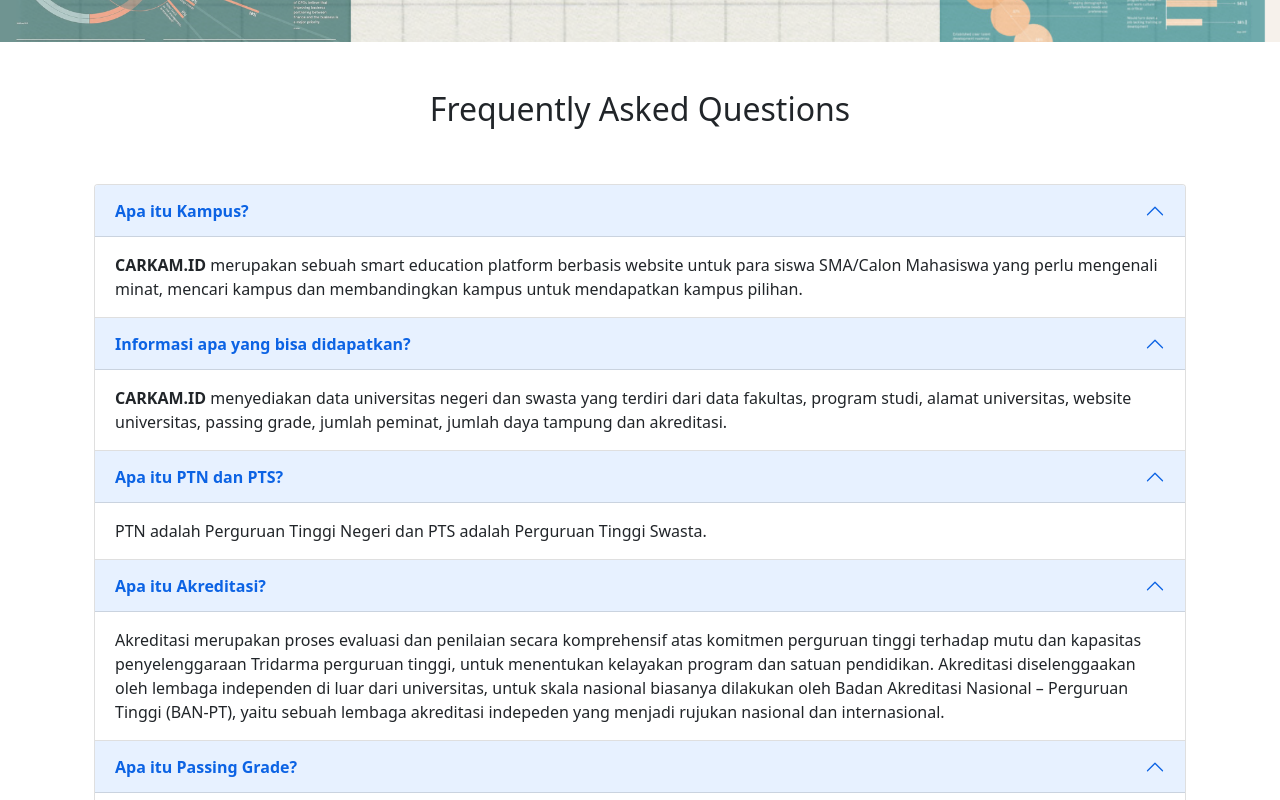
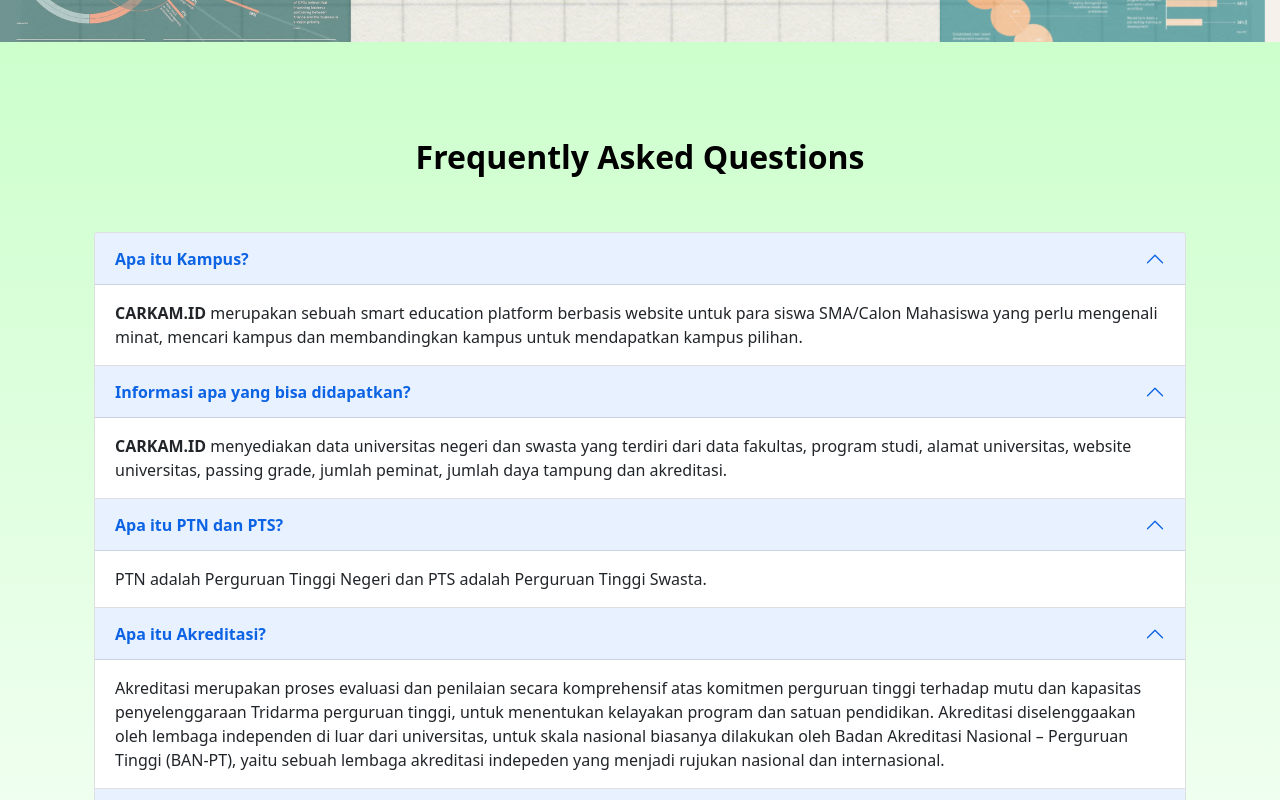
Before and after one commit to ariopri/Carkam, a React (Create React App) app in the folder front_end/: page /FAQ in a window 1280 px wide. Shown: the part 400-1200 px from the top of the page. Built offline with nearby package versions, Linux system fonts and the light colour scheme.

Commit message:
update footer & regist

```diff
--- a/front_end/package.json
+++ b/front_end/package.json
@@ -7,6 +7,7 @@
     "@testing-library/react": "^13.3.0",
     "@testing-library/user-event": "^13.5.0",
     "bootstrap": "^5.1.3",
+    "bootstrap-icons": "^1.8.3",
     "node-sass": "^7.0.1",
     "react": "^18.1.0",
     "react-bootstrap": "^2.4.0",
--- a/front_end/src/components/FAQItem/Isifaq.jsx
+++ b/front_end/src/components/FAQItem/Isifaq.jsx
@@ -1,180 +1,86 @@
-import { Container } from "react-bootstrap";
+import { Container } from 'react-bootstrap';
 
 const Isifaq = ({}) => {
   return (
     <>
+      <div className="sibaground">
         <div className="p-5">
           <Container>
             <Container>
-            <h2 className="d-flex justify-content-center pb-5">
-              Frequently Asked Questions
+              <h2 className="d-flex justify-content-center p-5 text-black">
+                <strong>Frequently Asked Questions</strong>
               </h2>
               <div class="accordion" id="accordionExample">
                 <div class="accordion-item">
                   <h3 class="accordion-header" id="headingOne">
-                  <button
-                    class="accordion-button"
-                    type="button"
-                    data-bs-toggle="collapse"
-                    data-bs-target="#collapseOne"
-                    aria-expanded="true"
-                    aria-controls="collapseOne"
-                  >
+                    <button class="accordion-button" type="button" data-bs-toggle="collapse" data-bs-target="#collapseOne" aria-expanded="true" aria-controls="collapseOne">
                       <strong>Apa itu Kampus?</strong>
                     </button>
                   </h3>
-                <div
-                  id="collapseOne"
-                  class="accordion-collapse collapse show"
-                  aria-labelledby="headingOne"
-                  data-bs-parent="#accordionExample"
-                >
+                  <div id="collapseOne" class="accordion-collapse collapse show" aria-labelledby="headingOne" data-bs-parent="#accordionExample">
                     <div class="accordion-body ">
-                    <strong> CARKAM.ID </strong> merupakan sebuah smart
-                    education platform berbasis website untuk para siswa
-                    SMA/Calon Mahasiswa yang perlu mengenali minat, mencari
-                    kampus dan membandingkan kampus untuk mendapatkan kampus
+                      <strong> CARKAM.ID </strong> merupakan sebuah smart education platform berbasis website untuk para siswa SMA/Calon Mahasiswa yang perlu mengenali minat, mencari kampus dan membandingkan kampus untuk mendapatkan kampus
                       pilihan.
                     </div>
                   </div>
                 </div>
                 <div class="accordion-item">
                   <h3 class="accordion-header" id="headingTwo">
-                  <button
-                    class="accordion-button"
-                    type="button"
-                    data-bs-toggle="collapse"
-                    data-bs-target="#collapseTwo"
-                    aria-expanded="true"
-                    aria-controls="collapseTwo"
-                  >
+                    <button class="accordion-button" type="button" data-bs-toggle="collapse" data-bs-target="#collapseTwo" aria-expanded="true" aria-controls="collapseTwo">
                       <strong>Informasi apa yang bisa didapatkan?</strong>
                     </button>
                   </h3>
-                <div
-                  id="collapseTwo"
-                  class="accordion-collapse collapse show"
-                  aria-labelledby="headingTwo"
-                  data-bs-parent="#accordionExample"
-                >
+                  <div id="collapseTwo" class="accordion-collapse collapse show" aria-labelledby="headingTwo" data-bs-parent="#accordionExample">
                     <div class="accordion-body">
-                    <strong>CARKAM.ID</strong> menyediakan data universitas
-                    negeri dan swasta yang terdiri dari data fakultas, program
-                    studi, alamat universitas, website universitas, passing
-                    grade, jumlah peminat, jumlah daya tampung dan akreditasi.
+                      <strong>CARKAM.ID</strong> menyediakan data universitas negeri dan swasta yang terdiri dari data fakultas, program studi, alamat universitas, website universitas, passing grade, jumlah peminat, jumlah daya tampung dan
+                      akreditasi.
                     </div>
                   </div>
                 </div>
                 <div class="accordion-item">
                   <h3 class="accordion-header" id="headingTwo">
-                  <button
-                    class="accordion-button"
-                    type="button"
-                    data-bs-toggle="collapse"
-                    data-bs-target="#collapseTwo"
-                    aria-expanded="true"
-                    aria-controls="collapseTwo"
-                  >
+                    <button class="accordion-button" type="button" data-bs-toggle="collapse" data-bs-target="#collapseTwo" aria-expanded="true" aria-controls="collapseTwo">
                       <strong>Apa itu PTN dan PTS?</strong>
                     </button>
                   </h3>
-                <div
-                  id="collapseTwo"
-                  class="accordion-collapse collapse show"
-                  aria-labelledby="headingTwo"
-                  data-bs-parent="#accordionExample"
-                >
-                  <div class="accordion-body">
-                    PTN adalah Perguruan Tinggi Negeri dan PTS adalah Perguruan
-                    Tinggi Swasta.
+                  <div id="collapseTwo" class="accordion-collapse collapse show" aria-labelledby="headingTwo" data-bs-parent="#accordionExample">
+                    <div class="accordion-body">PTN adalah Perguruan Tinggi Negeri dan PTS adalah Perguruan Tinggi Swasta.</div>
+                  </div>
+                </div>
+                <div class="accordion-item">
+                  <h3 class="accordion-header" id="headingTwo">
+                    <button class="accordion-button" type="button" data-bs-toggle="collapse" data-bs-target="#collapseTwo" aria-expanded="true" aria-controls="collapseTwo">
+                      <strong>Apa itu Akreditasi?</strong>
+                    </button>
+                  </h3>
+                  <div id="collapseTwo" class="accordion-collapse collapse show" aria-labelledby="headingTwo" data-bs-parent="#accordionExample">
+                    <div class="accordion-body d-flex justify-content-center">
+                      Akreditasi merupakan proses evaluasi dan penilaian secara komprehensif atas komitmen perguruan tinggi terhadap mutu dan kapasitas penyelenggaraan Tridarma perguruan tinggi, untuk menentukan kelayakan program dan satuan
+                      pendidikan. Akreditasi diselenggaakan oleh lembaga independen di luar dari universitas, untuk skala nasional biasanya dilakukan oleh Badan Akreditasi Nasional – Perguruan Tinggi (BAN-PT), yaitu sebuah lembaga
+                      akreditasi indepeden yang menjadi rujukan nasional dan internasional.
                     </div>
                   </div>
                 </div>
                 <div class="accordion-item">
                   <h3 class="accordion-header" id="headingTwo">
-                  <button
-                    class="accordion-button"
-                    type="button"
-                    data-bs-toggle="collapse"
-                    data-bs-target="#collapseTwo"
-                    aria-expanded="true"
-                    aria-controls="collapseTwo"
-                  >
-                    <strong>Apa itu Akreditasi?</strong>
-                  </button>
-                </h3>
-                <div
-                  id="collapseTwo"
-                  class="accordion-collapse collapse show"
-                  aria-labelledby="headingTwo"
-                  data-bs-parent="#accordionExample"
-                >
-                  <div class="accordion-body d-flex justify-content-center">
-                    Akreditasi merupakan proses evaluasi dan penilaian secara
-                    komprehensif atas komitmen perguruan tinggi terhadap mutu
-                    dan kapasitas penyelenggaraan Tridarma perguruan tinggi,
-                    untuk menentukan kelayakan program dan satuan pendidikan.
-                    Akreditasi diselenggaakan oleh lembaga independen di luar
-                    dari universitas, untuk skala nasional biasanya dilakukan
-                    oleh Badan Akreditasi Nasional – Perguruan Tinggi (BAN-PT),
-                    yaitu sebuah lembaga akreditasi indepeden yang menjadi
-                    rujukan nasional dan internasional.
-                  </div>
-                </div>
-              </div>
-              <div class="accordion-item">
-                <h3 class="accordion-header" id="headingTwo">
-                  <button
-                    class="accordion-button"
-                    type="button"
-                    data-bs-toggle="collapse"
-                    data-bs-target="#collapseTwo"
-                    aria-expanded="true"
-                    aria-controls="collapseTwo"
-                  >
+                    <button class="accordion-button" type="button" data-bs-toggle="collapse" data-bs-target="#collapseTwo" aria-expanded="true" aria-controls="collapseTwo">
                       <strong>Apa itu Passing Grade?</strong>
                     </button>
                   </h3>
-                <div
-                  id="collapseTwo"
-                  class="accordion-collapse collapse show"
-                  aria-labelledby="headingTwo"
-                  data-bs-parent="#accordionExample"
-                >
-                  <div class="accordion-body">
-                    Passing Grade digunakan pada seleksi SBMPTN yang digunakan
-                    untuk mengetahui batas minimal yang harus dicapai dari hasil
-                    SBMPTN untuk memilih jurusan di suatu universitas.
-                  </div>
+                  <div id="collapseTwo" class="accordion-collapse collapse show" aria-labelledby="headingTwo" data-bs-parent="#accordionExample">
+                    <div class="accordion-body">Passing Grade digunakan pada seleksi SBMPTN yang digunakan untuk mengetahui batas minimal yang harus dicapai dari hasil SBMPTN untuk memilih jurusan di suatu universitas.</div>
                   </div>
                 </div>
                 <div class="accordion-item">
                   <h3 class="accordion-header" id="headingThree">
-                  <button
-                    class="accordion-button "
-                    type="button"
-                    data-bs-toggle="collapse"
-                    data-bs-target="#collapseThree"
-                    aria-expanded="true"
-                    aria-controls="collapseThree"
-                  >
-                    <strong>
-                      Mengapa harus membuat akun dan login di CARKAM.ID?{" "}
-                    </strong>
+                    <button class="accordion-button " type="button" data-bs-toggle="collapse" data-bs-target="#collapseThree" aria-expanded="true" aria-controls="collapseThree">
+                      <strong>Mengapa harus membuat akun dan login di CARKAM.ID? </strong>
                     </button>
                   </h3>
-                <div
-                  id="collapseThree"
-                  class="accordion-collapse collapse show"
-                  aria-labelledby="headingThree"
-                  data-bs-parent="#accordionExample"
-                >
+                  <div id="collapseThree" class="accordion-collapse collapse show" aria-labelledby="headingThree" data-bs-parent="#accordionExample">
                     <div class="accordion-body">
-                    Dengan membuat akun, kamu dapat menggunakan fitur kampus
-                    untuk membandingkan kampus yang diminati lalu temukan yang
-                    sesuai denganmu. Selain itu, kamu dapat menggunakan akunmu
-                    untuk memberi review dan menghapus data universitas dari
-                    website kami sesuai dengan kebijakan kampus.
+                      Dengan membuat akun, kamu dapat menggunakan fitur kampus untuk membandingkan kampus yang diminati lalu temukan yang sesuai denganmu. Selain itu, kamu dapat menggunakan akunmu untuk memberi review dan menghapus data
+                      universitas dari website kami sesuai dengan kebijakan kampus.
                     </div>
                   </div>
                 </div>
@@ -182,6 +88,7 @@
             </Container>
           </Container>
         </div>
+      </div>
     </>
   );
 };
--- a/front_end/src/components/FAQItem/Jumbo.jsx
+++ b/front_end/src/components/FAQItem/Jumbo.jsx
@@ -1,4 +1,4 @@
-import Back1 from "./image/FAQ-Carkam.png";
+import Back1 from './image/FAQ-Carkam.png';
 
 const Jumbo = () => {
   return (
--- a/front_end/src/components/Register-Page/Register.jsx
+++ b/front_end/src/components/Register-Page/Register.jsx
@@ -6,7 +6,8 @@
 const Register = () => {
   return (
     <>
-      <div className="bg-dark bg-gradient text-light mt-5">
+      <div className="sibaground">
+        <div className="text-light mt-5">
           <div className="pt-3">
             <Container>
               <div class="row">
@@ -77,6 +78,7 @@
             </Container>
           </div>
         </div>
+      </div>
     </>
   );
 };
```
Also changed, not shown: front_end/src/components/Footer.jsx (+8 -2 lines), 1 other file (tests, documents, lock files or other folders). Lines whose indentation alone changed are shown as unchanged.
